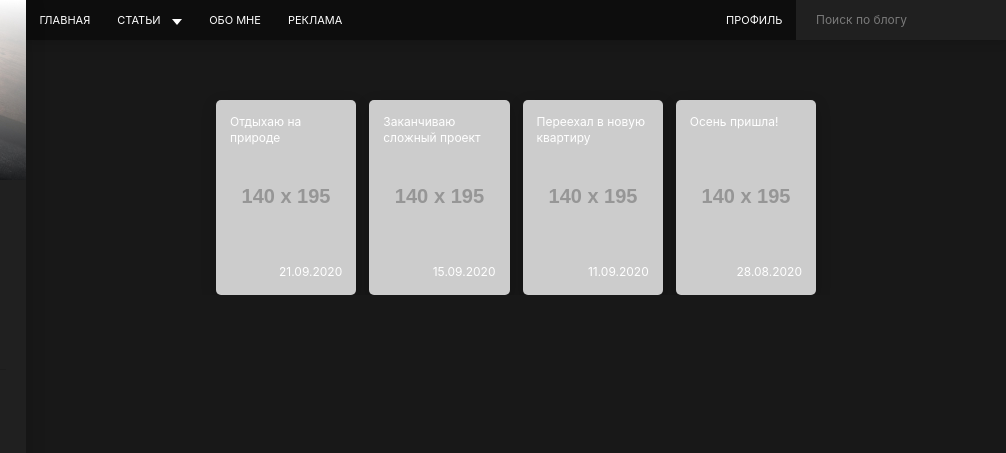
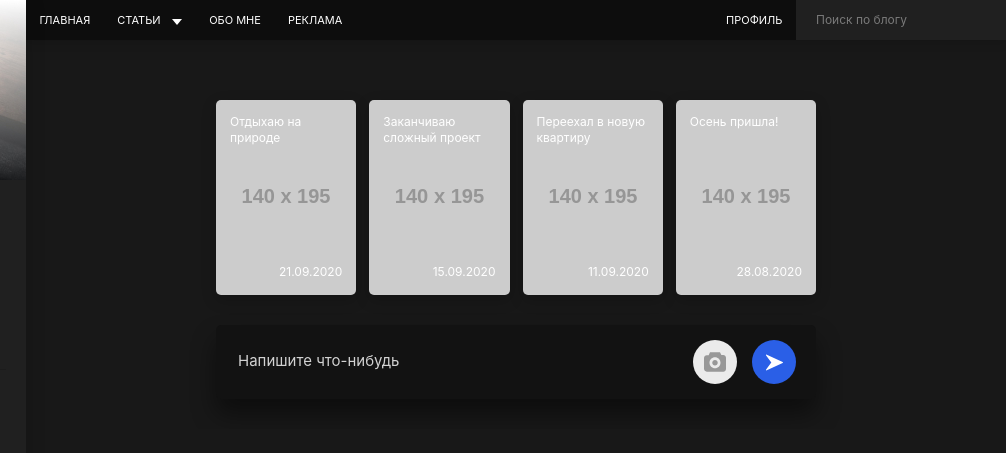
Before and after one commit to diasmalibekov/verst, a website: page personal_blog/src/index.html in a window 1280 px wide. Shown: the top 453 px of the page, 274-1280 px from the left. Drawn offline with nearby package versions, Linux system fonts and the light colour scheme; files that its build step writes are made by us from their sources; placeholder pictures from the web are drawn by us; files whose address does not match are found by name.

Commit message:
personal-blog__add-post

```diff
--- /dev/null
+++ b/personal_blog/src/assets/scss/blocks/add-post.scss
@@ -0,0 +1,72 @@
+.add-post {
+    padding: 1.5rem 2rem;
+    margin-bottom: 3rem;
+
+    box-shadow: 0 15px 25px rgba($black, .45);
+    background-color: $secondary;
+    border-radius: .5rem;
+}
+
+.add-post__form {
+    display: flex;
+    align-items: center;
+}
+
+.add-post__textarea {
+    display: block;
+    width: 75%;
+    height: 26px;
+
+    border: none;
+    background-color: transparent;
+    resize: none;
+
+    font-family: inherit;
+    font-size: 1.5rem;
+    color: $white;
+
+    &::placeholder {
+        color: #D2D2D2;
+    }
+}
+
+.add-post__form-actions {
+    width: 25%;
+    display: flex;
+    justify-content: flex-end;
+}
+
+.add-post__file {
+    display: block;
+    width: 4.4rem;
+    height: 4.4rem;
+
+    background: #EBEBEB url('../images/add-photo.svg') center no-repeat;
+    border-radius: 50%;
+    cursor: pointer;
+    transition: background-color .2s linear;
+    input {
+        display: none;
+    }
+
+    &:hover {
+        background-color: darken(#EBEBEB, 10%);
+    }
+}
+
+.add-post__send {
+    display: block;
+    width: 4.4rem;
+    height: 4.4rem;
+
+    border: none;
+    border-radius: 50%;
+    background-color: $blue;
+    transition: background-color .2s linear;
+
+    margin-left: 1.5rem;
+
+    &:hover {
+        background-color: darken($blue, 10%);
+    }
+}
--- a/personal_blog/src/assets/scss/blocks/stories.scss
+++ b/personal_blog/src/assets/scss/blocks/stories.scss
@@ -3,6 +3,8 @@
     grid-template-columns: 1fr 1fr 1fr 1fr;
     grid-template-rows: 195px;
     grid-column-gap: 1.3rem;
+
+    margin-bottom: 3rem;
 }
 
 .stories__item {
@@ -11,6 +13,13 @@
     border-radius: 5px;
     box-shadow: 0 5px 15px rgba($black, .2);
     cursor: pointer;
+
+    &:hover {
+        .stories__preview {
+            transform: scale(1.3);
+            transition-duration: 3s;
+        }
+    }
 }
 
 .stories__preview {
@@ -21,6 +30,7 @@
     top: 0;
     left: 0;
     z-index: 1;
+    transition: transform 1s ease-in-out;
 }
 
 .stories__title {
--- a/personal_blog/src/assets/scss/style.scss
+++ b/personal_blog/src/assets/scss/style.scss
@@ -33,3 +33,4 @@ body {
 @import 'blocks/search';
 @import 'blocks/subnav';
 @import 'blocks/stories';
+@import 'blocks/add-post';
--- a/personal_blog/src/index.html
+++ b/personal_blog/src/index.html
@@ -2,7 +2,7 @@
 layout: default
 title: Home
 ---
-
+<!-- STORIES -->
 <div class="stories">
     <div class="stories__item">
         <img src="https://placehold.it/140x195/333" alt="" class="stories__preview">
@@ -32,4 +32,19 @@ title: Home
         </div>
         <div class="stories__date">28.08.2020</div>
     </div>
+</div> <!-- STORIES -->
+
+<!-- ADD POST -->
+<div class="add-post">
+    <form class="add-post__form" action="/" method='post'>
+        <textarea class='add-post__textarea' name="post-text" placeholder='Напишите что-нибудь'></textarea>
+        <div class="add-post__form-actions">
+            <label class="add-post__file" for="add-post-file">
+                <input type="file" id='add-post-file'>
+            </label>
+            <button class="add-post__send" type='submit'>
+                <img src="assets/images/send.svg" alt="send" class="">
+            </button>
+        </div>
+    </form>
 </div>
```
Also changed, not shown: personal_blog/dist/assets/css/style.min.css, personal_blog/dist/assets/images/add-photo.svg (added), personal_blog/dist/assets/images/send.svg (added), personal_blog/dist/index.html, personal_blog/src/assets/images/add-photo.svg (added), personal_blog/src/assets/images/send.svg (added).
